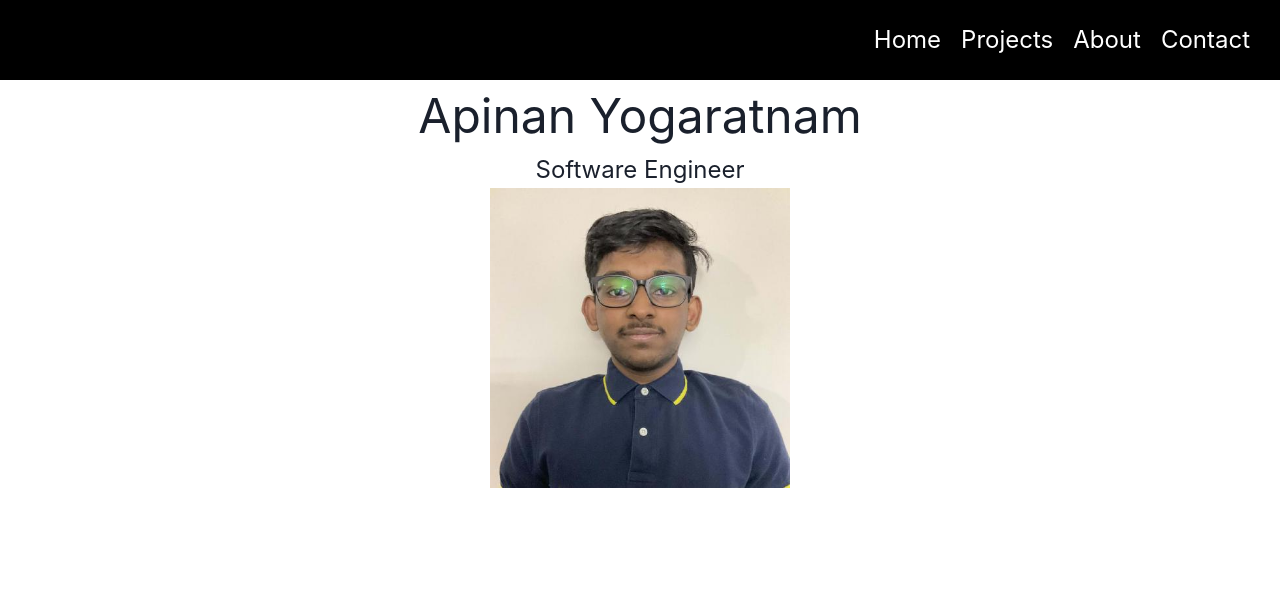
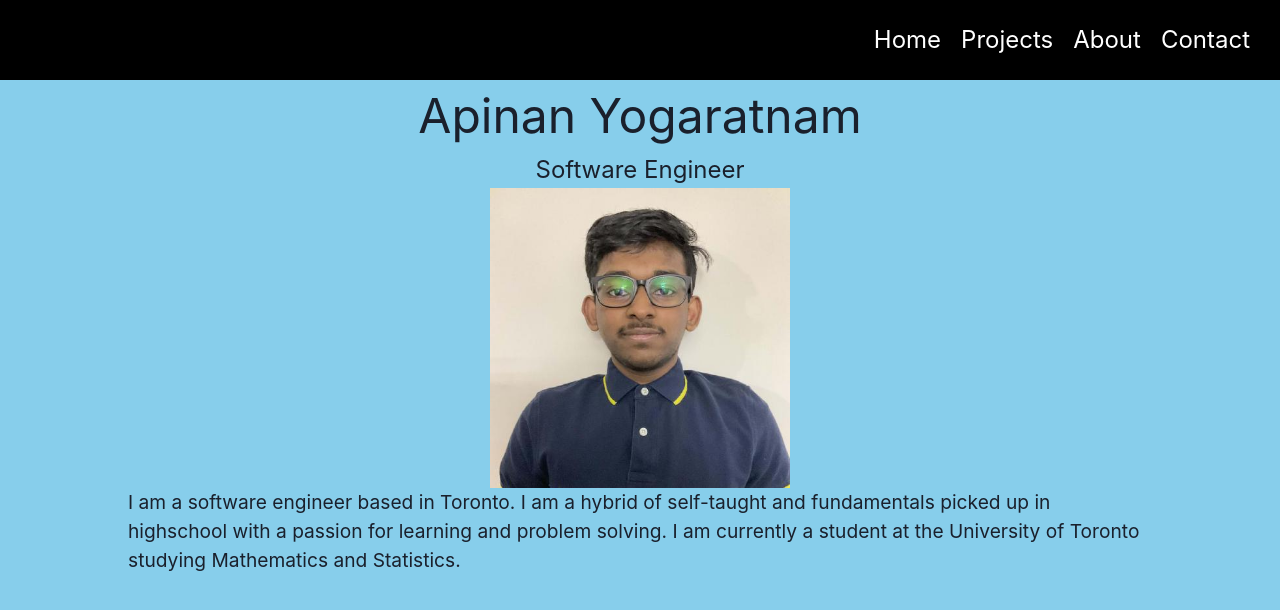
Before and after one commit to apinanyogaratnam/my-personal-website-v3.0, a Next.js app: page /components/Homepage in a window 1280 px wide. Shown: the top 610 px of the page. Built offline with nearby package versions, Linux system fonts and the light colour scheme.

Commit message:
feat: completed home page

```diff
--- a/pages/components/Homepage.js
+++ b/pages/components/Homepage.js
@@ -8,6 +8,7 @@ export default function Homepage() {
         'About',
         'Contact',
     ]
+
     return (
         <div>
             <div className={styles['header-container']}>
@@ -23,8 +24,13 @@ export default function Homepage() {
                 <div className={styles['content-content']}>
                     <h1 className={styles['content-title']}>Apinan Yogaratnam</h1>
                     <h2 className={styles['content-subtitle']}>Software Engineer</h2>
+                    <Image src={require("/public/headshot.jpeg")} alt="headshot" width={300} height={300} />
+                    <p className={styles['content-description']}>
+                        I am a software engineer based in Toronto.
+                        I am a hybrid of self-taught and fundamentals picked up in highschool with a passion for learning and problem solving.
+                        I am currently a student at the University of Toronto studying Mathematics and Statistics.
+                    </p>
                 </div>
-                <Image src={require("/public/headshot.jpeg")} alt="headshot" width={300} height={300} />
             </div>
         </div>
     );
--- a/styles/Homepage.module.css
+++ b/styles/Homepage.module.css
@@ -30,6 +30,8 @@
     align-items: center;
     justify-content: center;
     width: 100%;
+    background-color: skyblue;
+    height: 90vh;
 }
 
 .content-content {
@@ -47,3 +49,11 @@
 .content-subtitle {
     font-size: 1.5rem;
 }
+
+.content-description {
+    font-size: 1.2rem;
+    display: flex;
+    flex-direction: column;
+    margin: 0;
+    width: 80%;
+}
```
